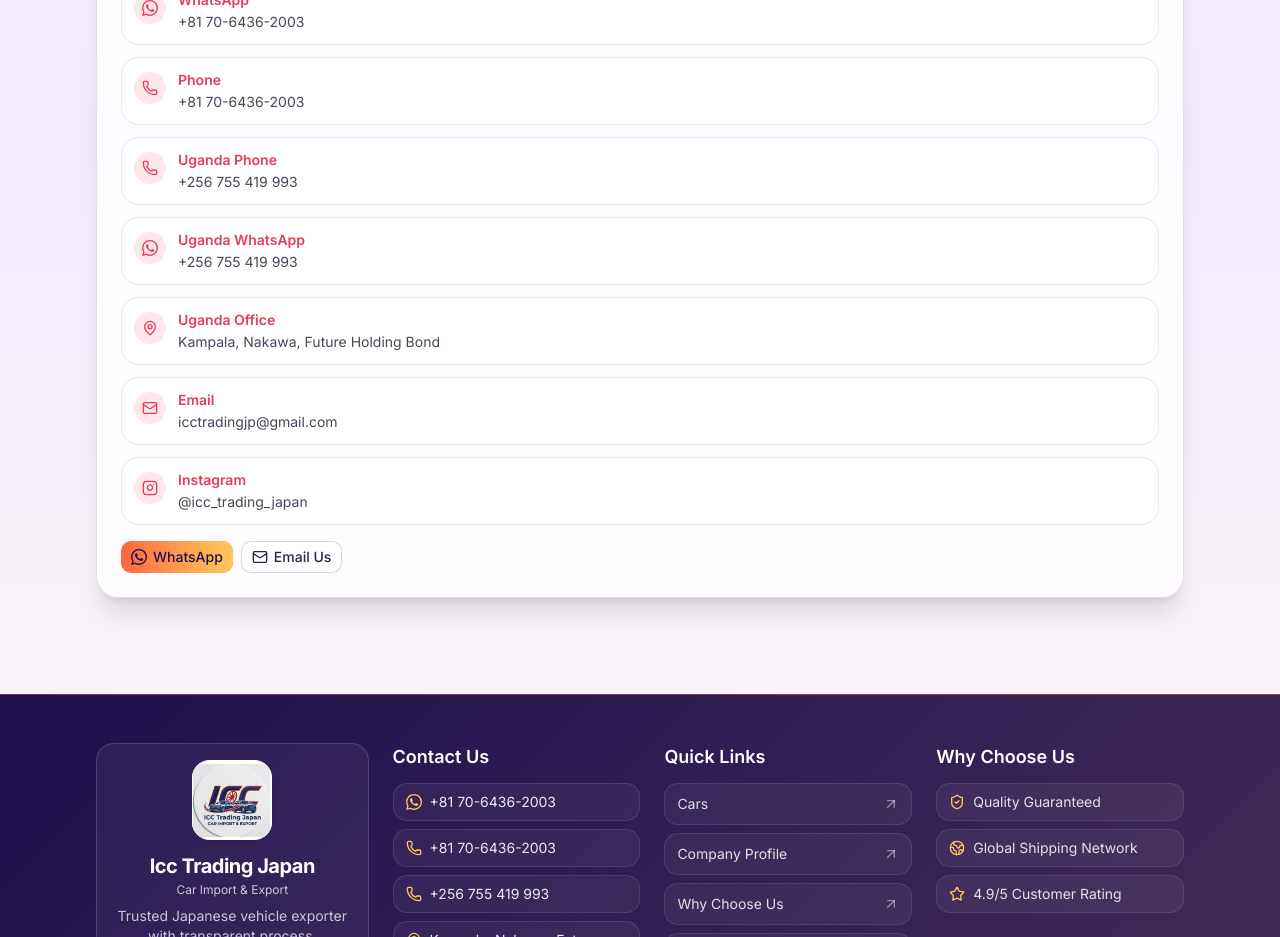
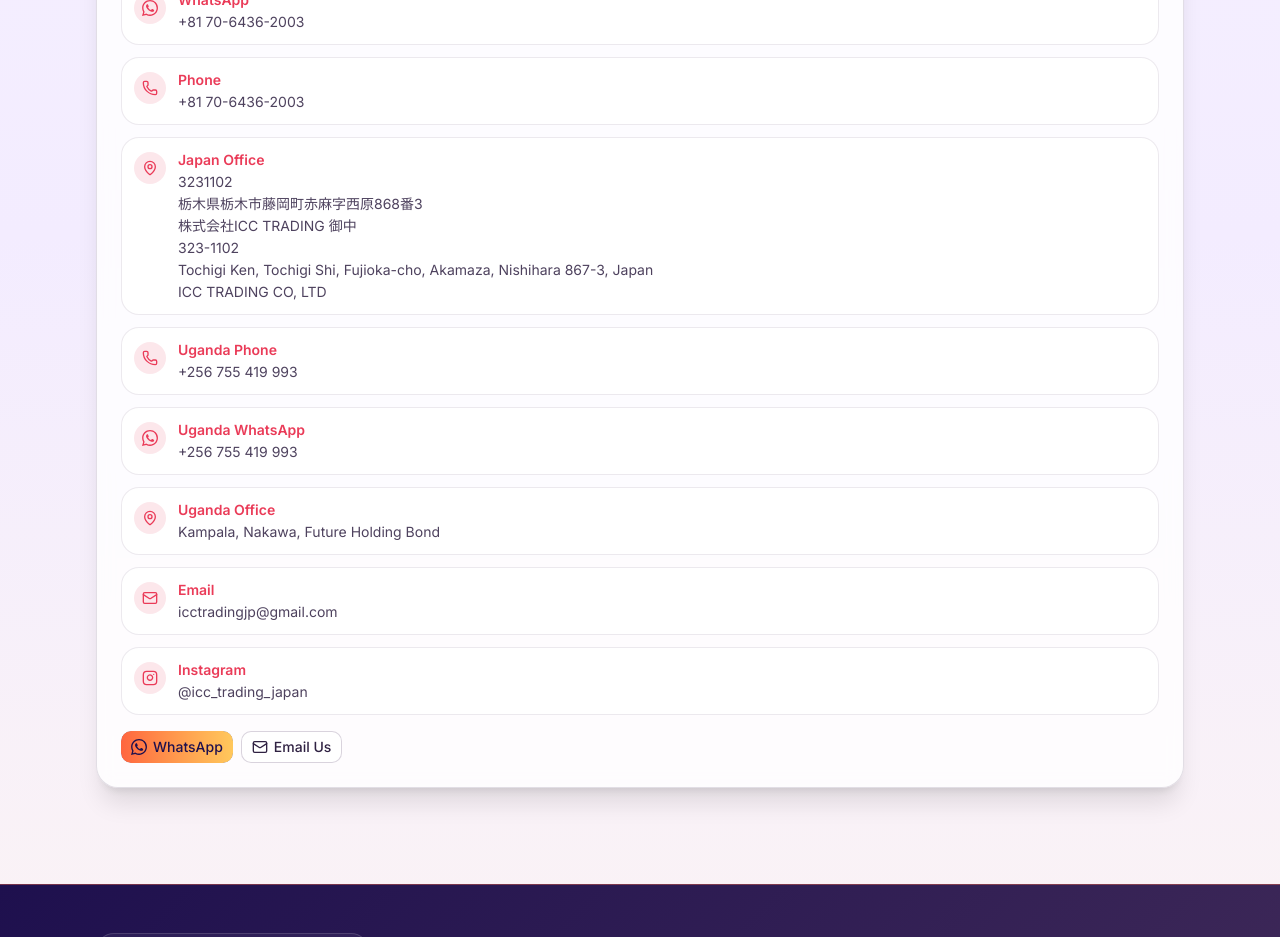
Before and after one commit to Afaqahmad1122/llc-tradding, a Next.js app in the folder frontend/: page /contact/connect-with-us in a window 1280 px wide. Shown: the part 920-1857 px from the top of the page. Built offline with nearby package versions, Linux system fonts and the light colour scheme; no server answers.

Commit message:
change location

```diff
--- a/frontend/components/landing/sections/contact-cta.tsx
+++ b/frontend/components/landing/sections/contact-cta.tsx
@@ -1,7 +1,7 @@
 "use client";
 
 import Link from "next/link";
-import { type FormEvent, useState } from "react";
+import { type ComponentType, type FormEvent, type SVGProps, useState } from "react";
 import { Mail, MapPin, Phone, Send } from "lucide-react";
 
 import { InstagramIcon } from "@/components/icons/instagram-icon";
@@ -25,6 +25,7 @@ import {
   CONTACT_PHONE_TEL_URL,
   INSTAGRAM_HANDLE,
   INSTAGRAM_URL,
+  JAPAN_OFFICE_ADDRESS_LINES,
   UGANDA_CONTACT_PHONE,
   UGANDA_CONTACT_PHONE_TEL_URL,
   UGANDA_OFFICE_ADDRESS,
@@ -37,7 +38,15 @@ const PHONE_MIN_LENGTH = 6;
 const MESSAGE_MIN_LENGTH = 10;
 const MESSAGE_MAX_LENGTH = 2000;
 
-const contactDetails = [
+type ContactDetail = {
+  label: string;
+  value: string;
+  valueLines?: string[];
+  href: string;
+  icon: ComponentType<SVGProps<SVGSVGElement>>;
+};
+
+const contactDetails: ContactDetail[] = [
   {
     label: "WhatsApp",
     value: CONTACT_PHONE,
@@ -49,6 +58,13 @@ const contactDetails = [
     value: CONTACT_PHONE,
     href: CONTACT_PHONE_TEL_URL,
     icon: Phone,
+  },
+  {
+    label: "Japan Office",
+    value: JAPAN_OFFICE_ADDRESS_LINES.join(", "),
+    valueLines: JAPAN_OFFICE_ADDRESS_LINES,
+    href: "/contact/global-offices",
+    icon: MapPin,
   },
   {
     label: "Uganda Phone",
@@ -295,9 +311,17 @@ export function ContactCta() {
                     <p className="text-sm font-semibold text-[#EA3B58]">
                       {item.label}
                     </p>
-                    <p className="text-sm text-[#2F2142]/85 dark:text-white/80">
-                      {item.value}
-                    </p>
+                    {item.valueLines ? (
+                      <div className="space-y-0.5 text-sm text-[#2F2142]/85 dark:text-white/80">
+                        {item.valueLines.map((line) => (
+                          <p key={line}>{line}</p>
+                        ))}
+                      </div>
+                    ) : (
+                      <p className="text-sm text-[#2F2142]/85 dark:text-white/80">
+                        {item.value}
+                      </p>
+                    )}
                   </div>
                 </Link>
               );
--- a/frontend/lib/contact-info.ts
+++ b/frontend/lib/contact-info.ts
@@ -6,6 +6,14 @@ export const UGANDA_CONTACT_PHONE = "+256 755 419 993";
 export const UGANDA_CONTACT_PHONE_TEL = "+256755419993";
 export const UGANDA_WHATSAPP_URL = "https://wa.me/256755419993";
 export const UGANDA_OFFICE_ADDRESS = "Kampala, Nakawa, Future Holding Bond";
+export const JAPAN_OFFICE_ADDRESS_LINES = [
+  "3231102",
+  "栃木県栃木市藤岡町赤麻字西原868番3",
+  "株式会社ICC TRADING 御中",
+  "323-1102",
+  "Tochigi Ken, Tochigi Shi, Fujioka-cho, Akamaza, Nishihara 867-3, Japan",
+  "ICC TRADING CO, LTD",
+];
 export const INSTAGRAM_URL =
   "https://www.instagram.com/icc_trading_japan?utm_source=qr";
 export const INSTAGRAM_HANDLE = "@icc_trading_japan";
@@ -33,14 +41,7 @@ export const OFFICE_CONTACTS: OfficeContact[] = [
   },
   {
     title: "Japan Office",
-    lines: [
-      "3231102",
-      "栃木県栃木市藤岡町赤麻字西原868番3",
-      "株式会社ICC TRADING 御中",
-      "323-1102",
-      "Tochigi Ken, Tochigi Shi, Fujioka-cho, Akamaza, Nishihara 867-3, Japan",
-      "ICC TRADING CO, LTD",
-    ],
+    lines: JAPAN_OFFICE_ADDRESS_LINES,
     phoneLabel: "Japan",
     phone: CONTACT_PHONE,
     phoneHref: CONTACT_PHONE_TEL_URL,
```
